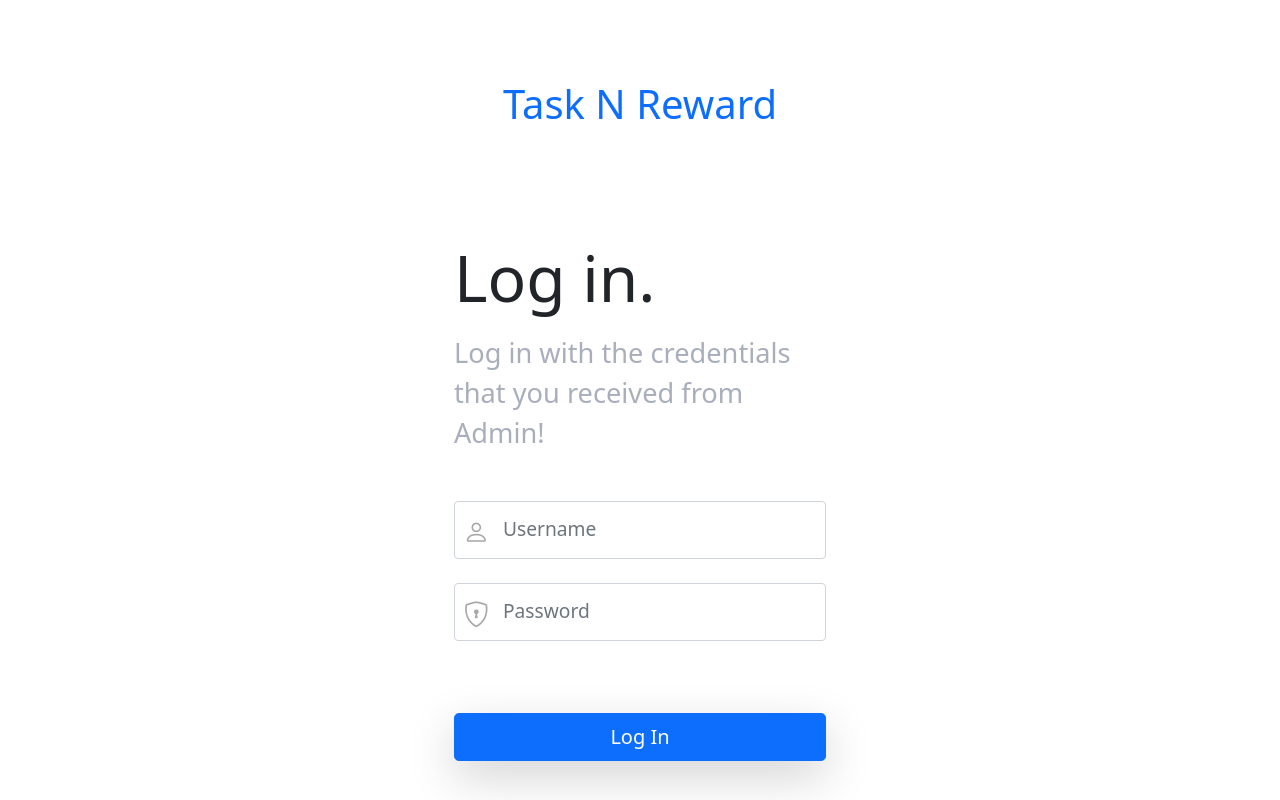
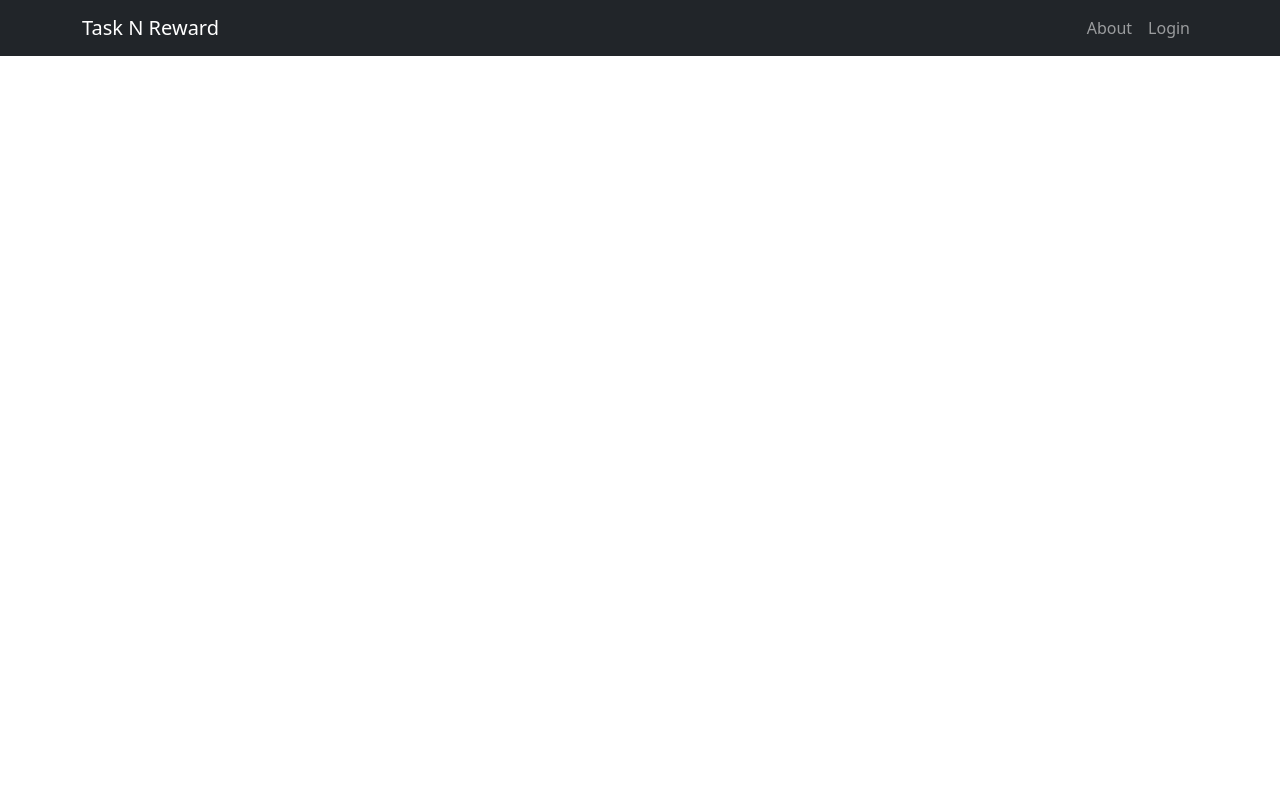
Before and after one commit to KamalDGRT/trm, a React (Create React App) app: page / in a window 1280 px wide. Built offline with nearby package versions, Linux system fonts and the light colour scheme.

Commit message:
feat: create Navbar component

```diff
--- a/src/App.jsx
+++ b/src/App.jsx
@@ -1,8 +1,10 @@
 import React from "react";
-import Login from "./pages/Login";
+// import Login from "./pages/Login";
+import NavbarComp from "./components/NavbarComp";
 
 const App = () => {
-  return <Login />;
+  // return <Login />;
+  return <NavbarComp />;
 };
 
 export default App;
--- /dev/null
+++ b/src/components/NavbarComp.jsx
@@ -0,0 +1,23 @@
+import { React } from "react";
+import { Navbar, Container, Nav, NavDropdown } from "react-bootstrap";
+import "bootstrap/dist/css/bootstrap.min.css";
+
+const NavbarComp = () => {
+  return (
+    <Navbar collapseOnSelect expand="lg" bg="dark" variant="dark">
+      <Container>
+        <Navbar.Brand href="/">Task N Reward</Navbar.Brand>
+        <Navbar.Toggle aria-controls="responsive-navbar-nav" />
+        <Navbar.Collapse id="responsive-navbar-nav">
+          <Nav className="me-auto"></Nav>
+          <Nav>
+            <Nav.Link href="/about">About</Nav.Link>
+            <Nav.Link href="/login">Login</Nav.Link>
+          </Nav>
+        </Navbar.Collapse>
+      </Container>
+    </Navbar>
+  );
+};
+
+export default NavbarComp;
```
